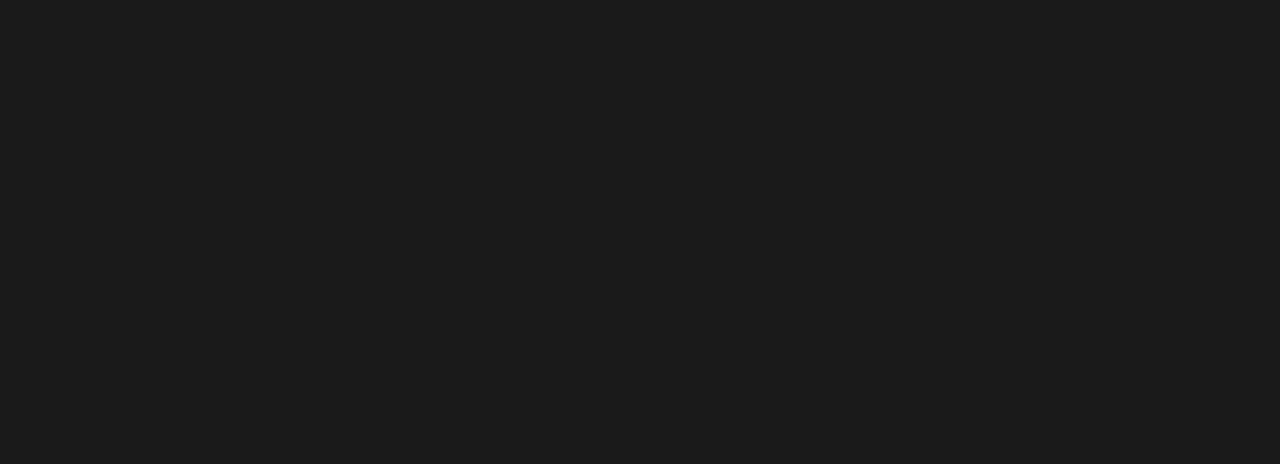
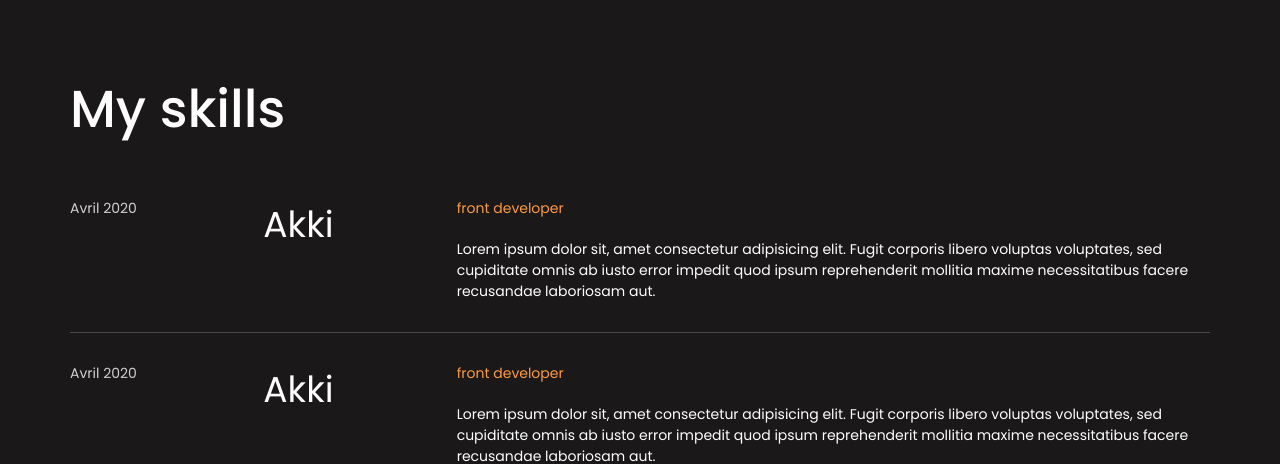
Before and after one commit to lorismarino/portfolio-2020, a Nuxt app: page / in a window 1280 px wide. Shown: the part 1960-2424 px from the top of the page. Before the commit the page ends 1930 px from the top, so only its background shows below. Built offline with nearby package versions, Linux system fonts and the light colour scheme.

Commit message:
feat(skills): add skills

```diff
--- /dev/null
+++ b/components/Skills/Skill.vue
@@ -0,0 +1,29 @@
+<template>
+  <div class="skill">
+    <grid>
+      <Column laptop="2">
+        <Typography text="Avril 2020" type="thirdtitle" color="gray" />
+      </Column>
+      <Column laptop="2">
+        <Typography text="Akki" type="subtitle" />
+      </Column>
+      <Column laptop="8">
+        <Typography text="front developer" type="thirdtitle" color="primary" />
+        <p class="skill__resume">
+          Lorem ipsum dolor sit, amet consectetur adipisicing elit. Fugit
+          corporis libero voluptas voluptates, sed cupiditate omnis ab iusto
+          error impedit quod ipsum reprehenderit mollitia maxime necessitatibus
+          facere recusandae laboriosam aut.
+        </p>
+      </Column>
+    </grid>
+  </div>
+</template>
+
+<style lang="scss" scoped>
+.skill {
+  &__resume {
+    margin-top: rem(20);
+  }
+}
+</style>
--- /dev/null
+++ b/components/Skills/Skills.vue
@@ -0,0 +1,29 @@
+<template>
+  <div class="skills">
+    <container>
+      <typography tag="h3" text="My skills" type="title" />
+      <div class="skills__skills">
+        <skill class="skills__skill" />
+        <skill class="skills__skill" />
+      </div>
+    </container>
+  </div>
+</template>
+
+<style lang="scss" scoped>
+.skills {
+  margin-top: rem(100);
+
+  &__skills {
+    margin-top: rem(50);
+  }
+
+  &__skill {
+    &:not(:first-child) {
+      margin-top: rem(30);
+      padding-top: rem(30);
+      border-top: 1px solid rgba(#fff, 0.2);
+    }
+  }
+}
+</style>
--- a/pages/index.vue
+++ b/pages/index.vue
@@ -2,6 +2,7 @@
   <div class="home">
     <hero />
     <projects />
+    <skills />
   </div>
 </template>
 
```
